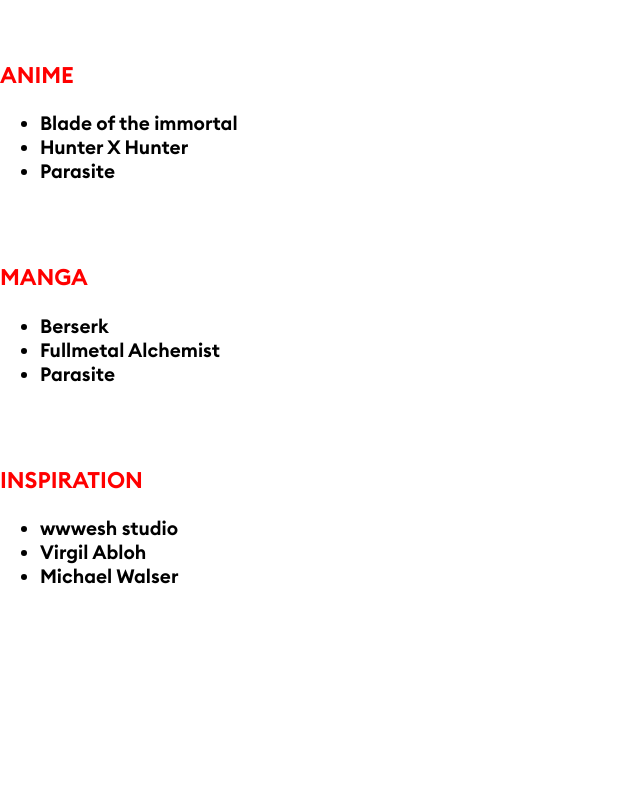
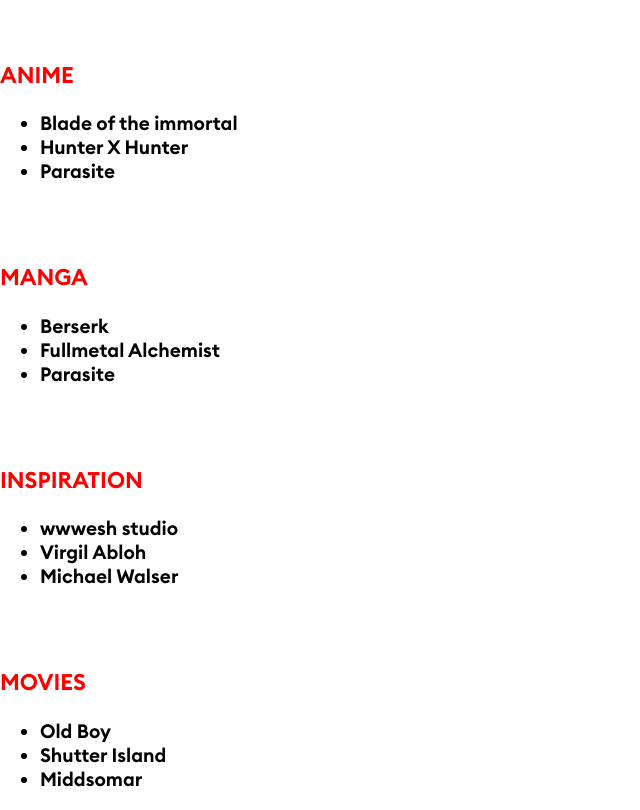
Before and after one commit to Eracom-ID381/cms-portfolio-supertamzer, a plain HTML site: page me/index.html in a window 1280 px wide. Shown: the part 787-1597 px from the top of the page, without its empty margins (0-640 px from the left). Before the commit the page ends 1394 px from the top, so only its background shows below. Drawn offline with Linux system fonts and the light colour scheme.

Commit message:
Update index.html

```diff
--- a/me/index.html
+++ b/me/index.html
@@ -51,6 +51,13 @@
             <li>Virgil Abloh</li>
             <li>Michael Walser</li>
         </ul>
+
+        <h3>MOVIES</h3>
+        <ul>
+            <li>Old Boy</li>
+            <li>Shutter Island</li>
+            <li>Middsomar</li>
+        </ul>
         </video>
     </div>
 </body>
```
